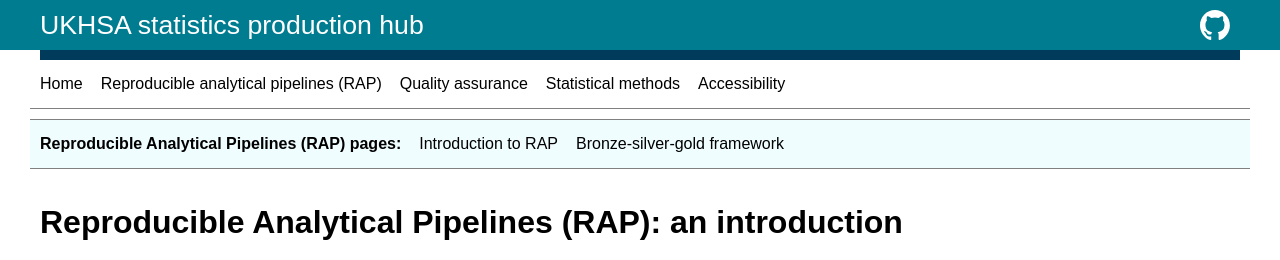
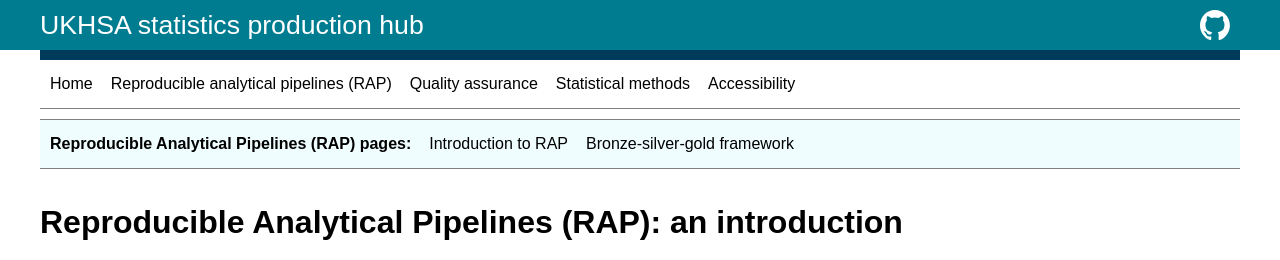
Before and after one commit to BenCuff/github-pages-test, a Jekyll site: the page built from docs/rap.md, in a window 1280 px wide. Shown: the top 260 px of the page. Built offline with Jekyll 4.4.1, drawn with Linux system fonts in a browser that asks for light colours.

Commit message:
Nav bar styling

```diff
--- a/docs/_layouts/guidance-page.html
+++ b/docs/_layouts/guidance-page.html
@@ -25,11 +25,14 @@
 
     <div id="little-banner"></div>
 
-    {% include site-nav.html %}
 
-    {% if page.page1 %}
-      {% include page-nav.html %}
-    {% endif %}
+    <div class="nav-bars">
+      {% include site-nav.html %}
+
+      {% if page.page1 %}
+        {% include page-nav.html %}
+      {% endif %}
+    </div>
 
 
     <div class="main">
--- a/docs/assets/styles.css
+++ b/docs/assets/styles.css
@@ -36,9 +36,17 @@
 
 
 /*Navigation bars*/
+.nav-bars, .footer-page-nav{
+  max-width: var(--main-width);
+  margin: 0 auto 0 auto;
+}
+
+.footer-page-nav{
+  margin-bottom: 35px;
+}
+
 #site-nav, .page-nav{
-  max-width: var(--main-width);
-  margin: 0 auto 35px auto;
+  margin-bottom: 35px;
   display: flex;
   border-bottom: 1pt solid grey;
   padding: 0 10px;
```
